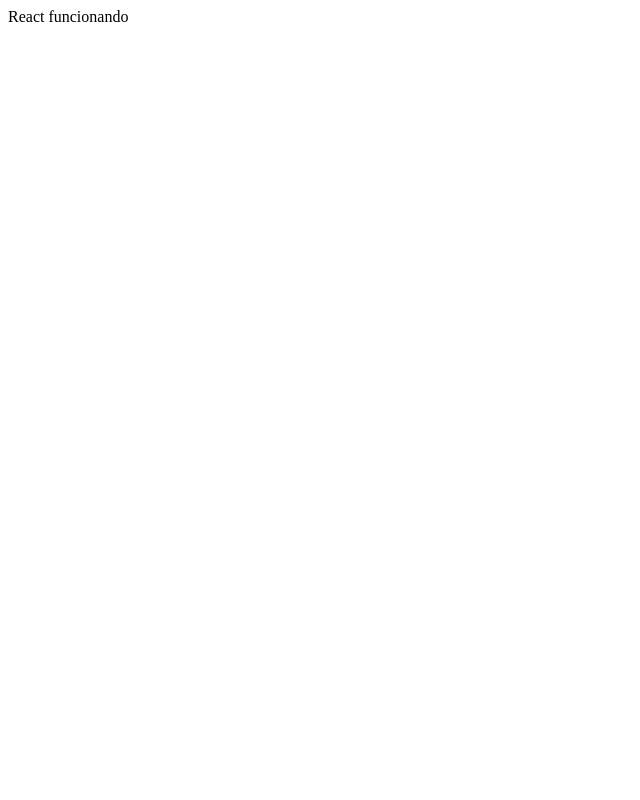
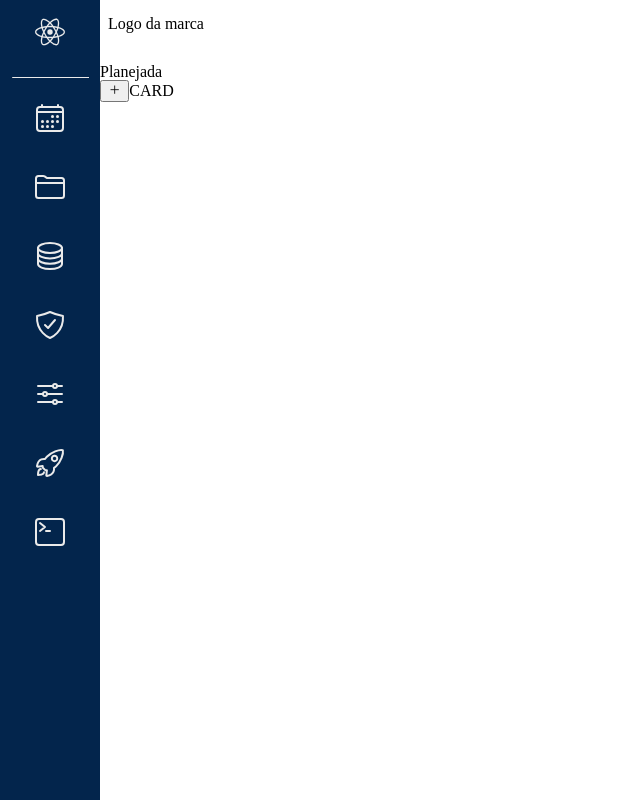
Before and after one commit to alekgomes/bsine-challenge, a React app: page / in a window 1280 px wide. Shown: the whole page, without its empty margins (0-640 px from the left). Built offline with nearby package versions, Linux system fonts and the light colour scheme.

Commit message:
definindo esboço do layout

```diff
--- a/package.json
+++ b/package.json
@@ -18,5 +18,8 @@
     "parcel": "^1.12.4",
     "react": "^16.13.1",
     "react-dom": "^16.13.1"
+  },
+  "devDependencies": {
+    "sass": "^1.26.10"
   }
 }
--- /dev/null
+++ b/src/Components/Lanes/index.js
@@ -0,0 +1,15 @@
+import React from "react";
+
+const Lane = ({ title }) => {
+  return (
+    <section>
+      <h1>{title}</h1>
+      <button>
+        <ion-icon name="add-outline"></ion-icon>
+      </button>
+      CARD
+    </section>
+  );
+};
+
+export default Lane;
--- /dev/null
+++ b/src/Layout/Aside/index.js
@@ -0,0 +1,22 @@
+import React from "react";
+import "./style.scss";
+
+const Aside = () => {
+  return (
+    <nav>
+      <ul>
+        <li><ion-icon name="logo-react"></ion-icon></li>
+        <hr/>
+        <li><ion-icon name="calendar-outline"></ion-icon></li>
+        <li><ion-icon name="folder-outline"></ion-icon></li>
+        <li><ion-icon name="server-outline"></ion-icon></li>
+        <li><ion-icon name="shield-checkmark-outline"></ion-icon></li>
+        <li><ion-icon name="options-outline"></ion-icon></li>
+        <li><ion-icon name="rocket-outline"></ion-icon></li>
+        <li><ion-icon name="terminal-outline"></ion-icon></li>
+      </ul>
+    </nav>
+  );
+};
+
+export default Aside;
--- /dev/null
+++ b/src/Layout/Aside/style.scss
@@ -0,0 +1,23 @@
+nav {
+  width: 100px;
+  height: 100vh;
+  background-color: #03254c;
+  position: fixed;
+  left: 0;
+  grid-column: 1;
+  grid-row: 2;
+
+  hr {
+    width: 75%;
+    border-top: none;
+    border-bottom: 1px solid #eaeaea;
+  }
+
+  li {
+    padding: 16px 8px;
+    text-align: center;
+    box-sizing: border-box;
+    font-size: 2rem;
+    color: #eaeaea;
+  }
+}
--- /dev/null
+++ b/src/Layout/Header/index.js
@@ -0,0 +1,12 @@
+import React from "react";
+import "./style.scss";
+
+const Header = () => {
+  return (
+    <header>
+      Logo da marca
+    </header>
+  );
+};
+
+export default Header;
--- /dev/null
+++ b/src/Layout/Header/style.scss
@@ -0,0 +1,11 @@
+header {
+    width: calc(100vw - 100px);
+    height: 64px;
+    position: fixed;
+    top: 0;
+    right: 0;
+    box-sizing: border-box;
+    padding: 16px 8px;
+    grid-row: 1;
+    grid-column: 2;
+}
--- /dev/null
+++ b/src/Layout/Main/index.js
@@ -0,0 +1,8 @@
+import React from "react";
+import "./style.scss";
+
+const Main = ({ children }) => {
+  return <main>{children}</main>;
+};
+
+export default Main;
--- /dev/null
+++ b/src/Layout/Main/style.scss
@@ -0,0 +1,4 @@
+main {
+    grid-row: 2;
+    grid-column: 2;
+}
--- a/src/index.html
+++ b/src/index.html
@@ -3,10 +3,12 @@
 <head>
     <meta charset="UTF-8">
     <meta name="viewport" content="width=device-width, initial-scale=1.0">
+    <link rel="stylesheet" href="./reset.scss">
     <title>Desafio Drag and Drop</title>
 </head>
 <body>
     <div id="root"></div>
+    <script src="https://unpkg.com/ionicons@5.1.2/dist/ionicons.js"></script>
     <script src="index.js"></script>
 </body>
 </html>
--- a/src/index.js
+++ b/src/index.js
@@ -1,8 +1,21 @@
-import React from 'react'
-import ReactDOM from 'react-dom'
+import React from "react";
+import ReactDOM from "react-dom";
+import Aside from "./Layout/Aside";
+import Header from "./Layout/Header";
+import Lane from "./Components/Lanes";
+import Main from "./Layout/Main";
+import "./style.scss";
 
 const App = () => {
-    return "React funcionando"
-}
+  return (
+    <>
+      <Header />
+      <Aside />
+      <Main>
+        <Lane title="Planejada" />
+      </Main>
+    </>
+  );
+};
 
 ReactDOM.render(<App />, document.getElementById("root"));
--- /dev/null
+++ b/src/reset.scss
@@ -0,0 +1,48 @@
+/* http://meyerweb.com/eric/tools/css/reset/
+   v2.0 | 20110126
+   License: none (public domain)
+*/
+
+html, body, div, span, applet, object, iframe,
+h1, h2, h3, h4, h5, h6, p, blockquote, pre,
+a, abbr, acronym, address, big, cite, code,
+del, dfn, em, img, ins, kbd, q, s, samp,
+small, strike, strong, sub, sup, tt, var,
+b, u, i, center,
+dl, dt, dd, ol, ul, li,
+fieldset, form, label, legend,
+table, caption, tbody, tfoot, thead, tr, th, td,
+article, aside, canvas, details, embed,
+figure, figcaption, footer, header, hgroup,
+menu, nav, output, ruby, section, summary,
+time, mark, audio, video {
+	margin: 0;
+	padding: 0;
+	border: 0;
+	font-size: 100%;
+	font: inherit;
+	vertical-align: baseline;
+}
+/* HTML5 display-role reset for older browsers */
+article, aside, details, figcaption, figure,
+footer, header, hgroup, menu, nav, section {
+	display: block;
+}
+body {
+	line-height: 1;
+}
+ol, ul {
+	list-style: none;
+}
+blockquote, q {
+	quotes: none;
+}
+blockquote:before, blockquote:after,
+q:before, q:after {
+	content: '';
+	content: none;
+}
+table {
+	border-collapse: collapse;
+	border-spacing: 0;
+}
--- /dev/null
+++ b/src/style.scss
@@ -0,0 +1,5 @@
+#root {
+    display: grid;
+    grid-template-columns: 100px calc(100vw - 100px);
+    grid-template-rows: 64px calc(100vh - 64px);
+}
```
Also changed, not shown: dist/index.html, 10 other files.
